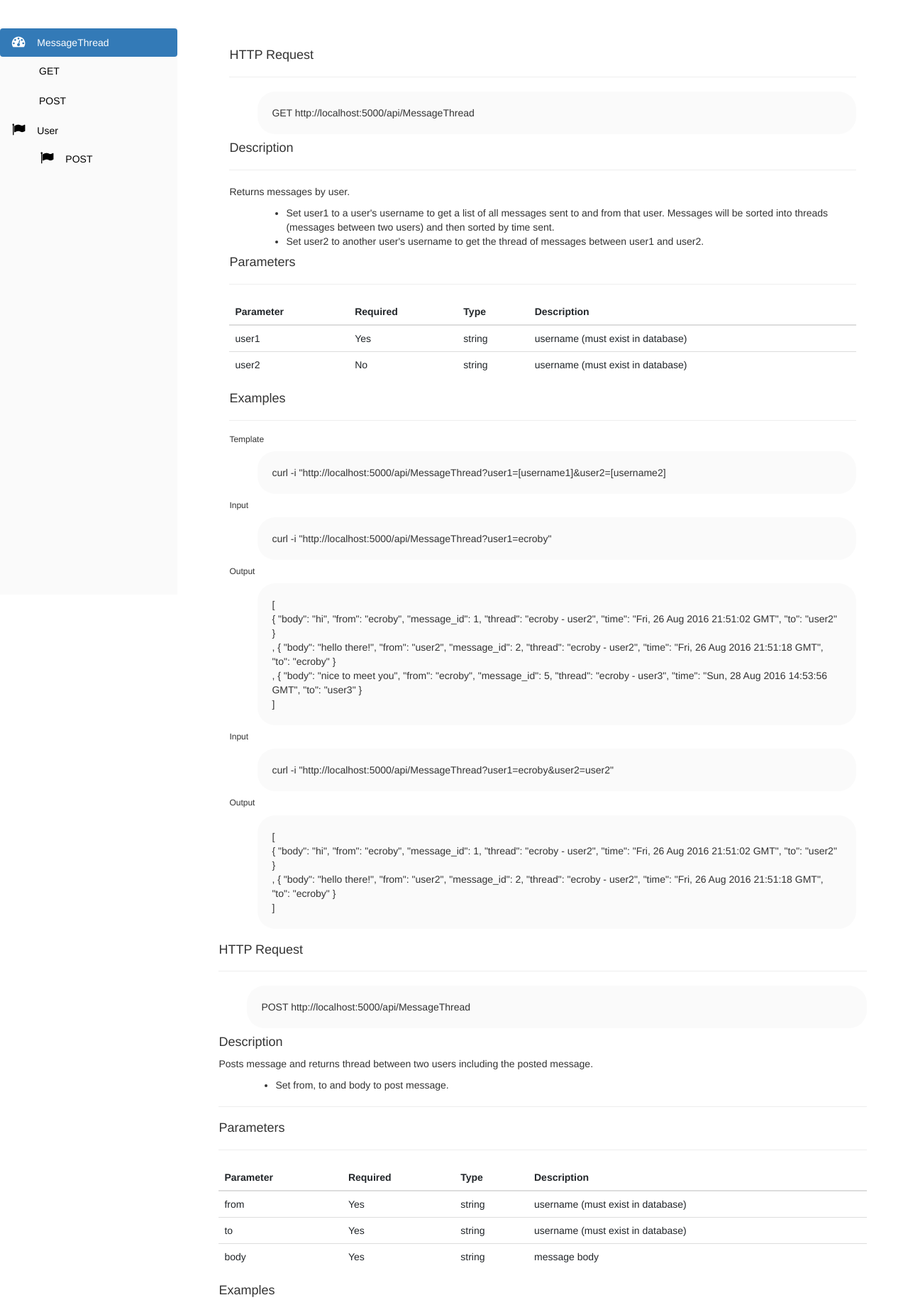
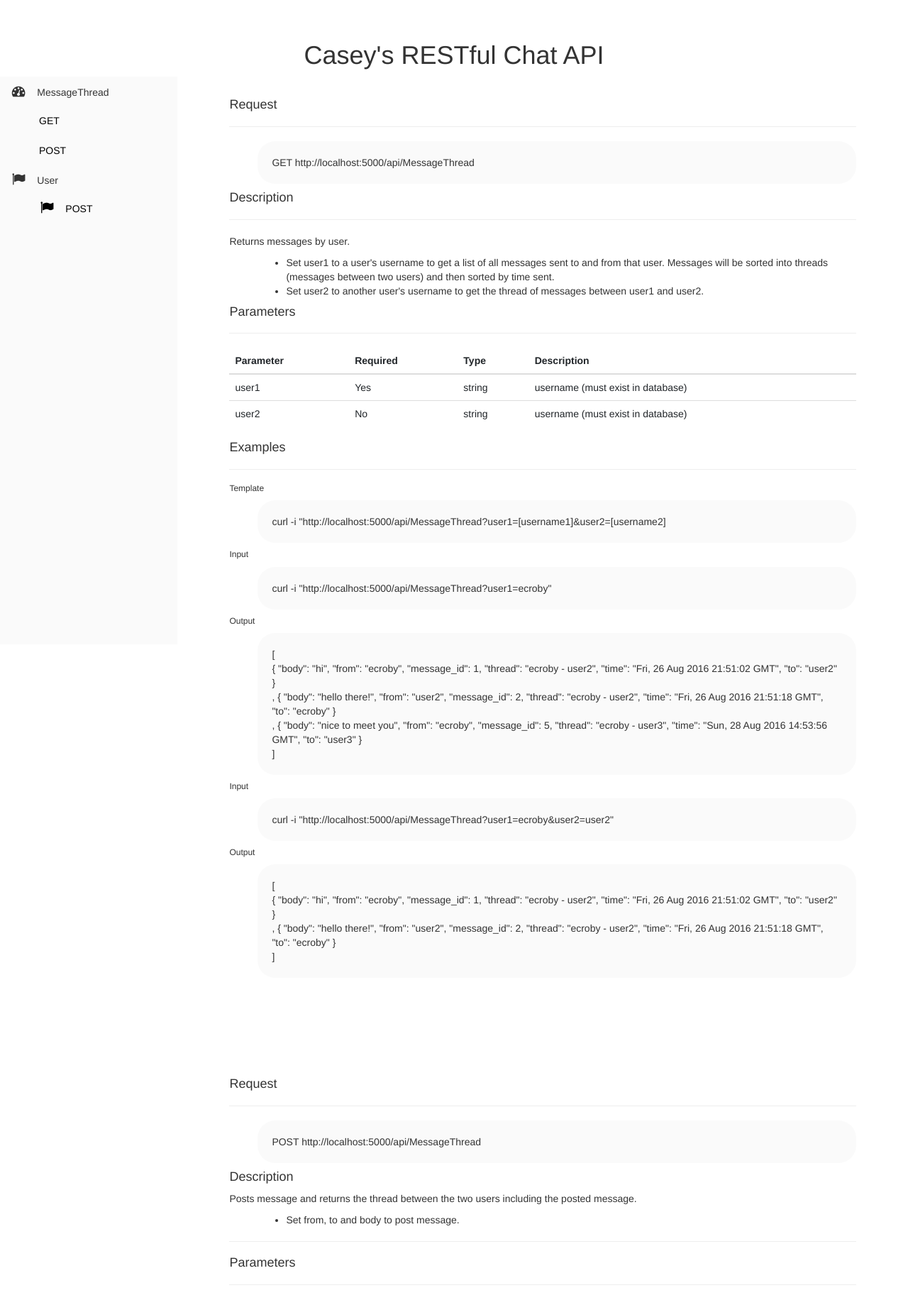
Before and after one commit to elenacaseyroby/chatapi, a Flask app: page / in a window 1280 px wide. Shown: the top 1832 px of the page at 71% size. Run offline with Flask 2, Linux system fonts and the light colour scheme; parts of the project's set-up code (start-up, migrations or seed data) failed here and were passed over; some libraries are stand-ins or nearby versions.

Commit message:
nag bar fixed on scroll, edited content, made other small aesthetic changes

```diff
--- a/app/static/css/reference.css
+++ b/app/static/css/reference.css
@@ -14,7 +14,6 @@
 
 #sidebar-wrapper {
     z-index: 1000;
-    position: absolute;
     left: 250px;
     width: 0;
     height: 100%;
@@ -25,6 +24,7 @@
     -moz-transition: all 0.5s ease;
     -o-transition: all 0.5s ease;
     transition: all 0.5s ease;
+    position: fixed;
 }
 #wrapper.toggled #sidebar-wrapper {
     width: 250px;
--- a/app/templates/base.html
+++ b/app/templates/base.html
@@ -2,6 +2,7 @@
 <html>
   <head>
     <title>RESTful Chat API</title>
+    <center><b><h1>Casey's RESTful Chat API</h1></b></center>
   </head>
   <body>
 
--- a/app/templates/reference.html
+++ b/app/templates/reference.html
@@ -10,15 +10,15 @@
     <div id="sidebar-wrapper">
         <ul class="sidebar-nav nav-pills nav-stacked" id="menu">
 
-            <li class="active">
-                <a href="/#MessageThread-GET"><span class="fa-stack fa-lg pull-left"><i class="fa fa-dashboard fa-stack-1x "></i></span> MessageThread</a>
+            <li>
+                <span class="fa-stack fa-lg pull-left"><i class="fa fa-dashboard fa-stack-1x "></i></span> MessageThread
                    <ul class="nav-pills nav-stacked" style="list-style-type:none;">
                     <li><a href="/#MessageThread-GET">GET</a></li>
                     <li><a href="/#MessageThread-POST">POST</a></li>
                 </ul>
             </li>
             <li>
-                <a href="/#User-POST"><span class="fa-stack fa-lg pull-left"><i class="fa fa-flag fa-stack-1x "></i></span>User</a>
+                <span class="fa-stack fa-lg pull-left"><i class="fa fa-flag fa-stack-1x "></i></span>User
                 <ul class="nav-pills nav-stacked" style="list-style-type:none;">
                     <li><a href="/#User-POST"><span class="fa-stack fa-lg pull-left"><i class="fa fa-flag fa-stack-1x "></i></span>POST</a></li>
                 </ul>
@@ -32,7 +32,8 @@
 	    <div class="container-fluid xyz">
 	        <div class="row">
 	            <div class="col-lg-12">
-					<h4>HTTP Request</h4>
+	            <div id="MessageThread-GET">
+					<h4>Request</h4>
 					<hr>
 					<p class="tab" id="codebox">GET {{url}}/api/MessageThread</p>
 
@@ -115,12 +116,12 @@
 				</div>
 				<br><br><br><br><br><br>
 				<div id="MessageThread-POST">
-					<h4>HTTP Request</h4>
+					<h4>Request</h4>
 					<hr>
 					<p class="tab" id="codebox">POST {{url}}/api/MessageThread</p>
 
 					<h4>Description</h4>
-					<p>Posts message and returns thread between two users including the posted message.</p>
+					<p>Posts message and returns the thread between the two users including the posted message.</p>
 					<ul class="tab">
 					<li>Set from, to and body to post message.</li>
 					</ul>
@@ -171,12 +172,12 @@
 				</div>
 				<br><br><br><br><br><br>
 				<div id="User-POST">
-					<h4>HTTP Request</h4>
+					<h4>Request</h4>
 					<hr>
 					<p class="tab" id="codebox">POST {{url}}/api/MessageThread</p>
 
 					<h4>Description</h4>
-					<p>Posts message and returns thread between two users including the posted message.</p>
+					<p>Adds new user.</p>
 					<ul class="tab">
 					<li>Set username, email and password to create new user.</li>
 					</ul>
```
